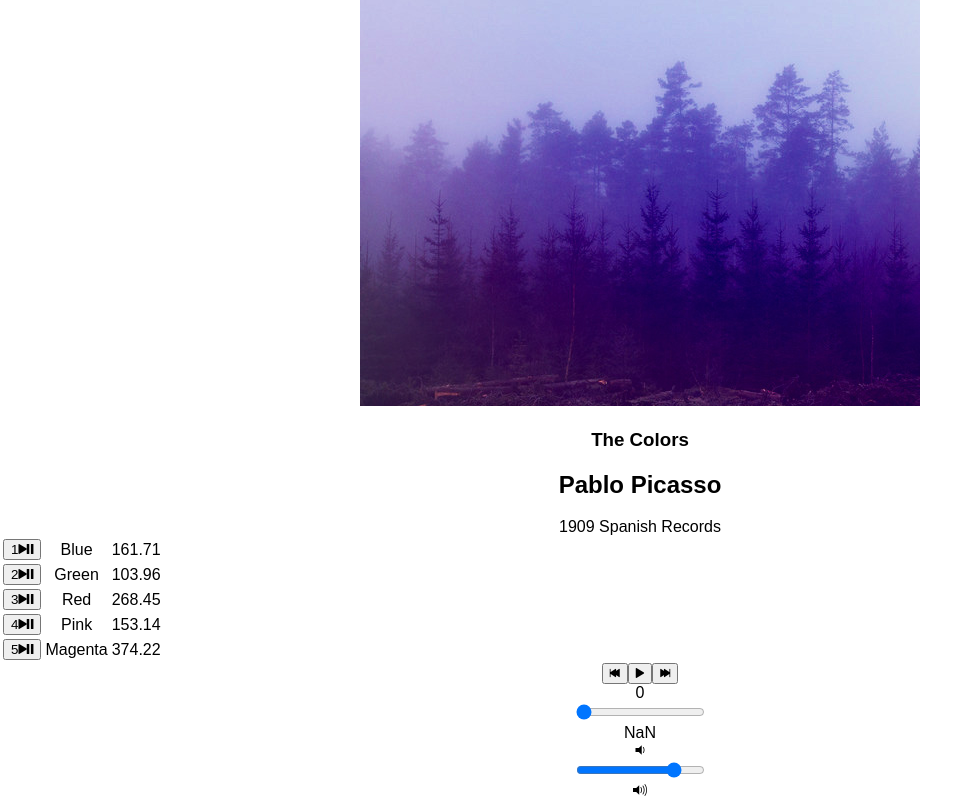
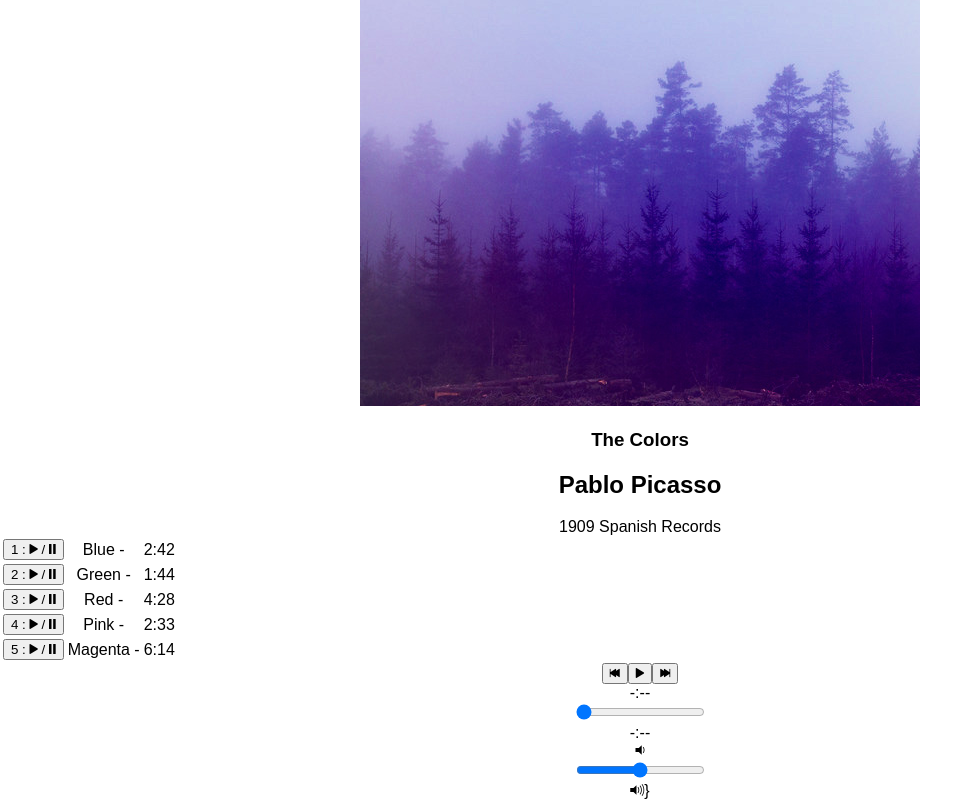
Before and after one commit to Wolferinesda/react-bloc-jams, a React (Create React App) app: page /album/the-colors in a window 1280 px wide. Shown: the part 252-1052 px from the top of the page, without its empty margins (0-980 px from the left). Built offline with nearby package versions, Linux system fonts and the light colour scheme.

Commit message:
Created a volume bar, made it so times displayed are in the correct minutes seconds format, and changed a few minor button appearances

```diff
--- a/src/components/Album.js
+++ b/src/components/Album.js
@@ -14,6 +14,8 @@ class Album extends Component {
       currentSong: album.songs[0],
       currentTime: 0,
       duration: album.songs[0].duration,
+      currentVolume: 0,
+      maxVolume: 100,
       isPlaying: false
     };
 
@@ -32,16 +34,30 @@ class Album extends Component {
         this.setState({
           duration: this.audioElement.duration
         });
+      },
+      volumeupdate: e => {
+        this.setState({
+          currentVolume: this.audioElement.currentVolume
+        });
+      },
+      volumechange: e => {
+        this.setState({
+          maxVolume: this.audioElement.maxVolume
+        });
       }
     };
     this.audioElement.addEventListener('timeupdate', this.eventListeners.timeupdate);
     this.audioElement.addEventListener('durationchange', this.eventListeners.durationchange);
+    this.audioElement.addEventListener('volumeupdate', this.eventListeners.volumeupdate);
+    this.audioElement.addEventListener('volumechange', this.eventListeners.volumechange);
   }
 
   componentWillUnmount(){
     this.audioElement.src = null;
     this.audioElement.removeEventListener('timeupdate', this.eventListeners.timeupdate);
     this.audioElement.removeEventListener('durationchange', this.eventListeners.durationchange);
+    this.audioElement.removeEventListener('volumeupdate', this.eventListeners.volumeupdate);
+    this.audioElement.removeEventListener('volumechange', this.eventListeners.volumechange);
   }
 
   play() {
@@ -95,6 +111,17 @@ class Album extends Component {
     });
   }
 
+  handleVolumeChange(e) {
+    this.audioElement.volume = e.target.value;
+    this.setState({
+      currentVolume: e.target.value
+    });
+  }
+
+  formatTime(time) {
+    return time ? `${Math.floor(time / 60)}:${Number(time % 60 / 100).toFixed(2).substr(2, 3)}` : '-:--';
+  }
+
   render() {
     return (
       <section className="album">
@@ -117,13 +144,13 @@ class Album extends Component {
               <tr className="song" key={index} onClick={() => this.handleSongClick(song)} >
                 <td>
                   <button>
-                    <span class="song-number">{index + 1}</span>
-                    <span class="ion-play"></span>
-                    <span class="ion-pause"></span>
+                    <span className="song-number">{index + 1} : </span>
+                    <span className="ion-play"> / </span>
+                    <span className="ion-pause"></span>
                   </button>
                 </td>
-                <td> {song.title} </td>
-                <td> {song.duration} </td>
+                <td> {song.title} - </td>
+                <td> {this.formatTime(song.duration)} </td>
               </tr>
             )}
           </tbody>
@@ -133,10 +160,13 @@ class Album extends Component {
           currentSong={this.state.currentSong}
           currentTime={this.audioElement.currentTime}
           duration={this.audioElement.duration}
+          currentVolume={this.audioElement.currentVolume}
           handleSongClick={() => this.handleSongClick(this.state.currentSong)}
           handlePrevClick={() => this.handlePrevClick()}
           handleNextClick={() => this.handleNextClick()}
           handleTimeChange={(e) => this.handleTimeChange(e)}
+          handleVolumeChange={(e) => this.handleVolumeChange(e)}
+          formatTime={(time) => this.formatTime(time)}
         />
       </section>
     );
--- a/src/components/PlayerBar.js
+++ b/src/components/PlayerBar.js
@@ -16,7 +16,7 @@ class PlayerBar extends Component {
           </button>
         </section>
         <section id="time-control">
-          <div className="current-time">{Math.ceil(this.props.currentTime)}</div>
+          <div className="current-time">{this.props.formatTime(this.props.currentTime)}</div>
           <input
             type="range"
             className="seek-bar"
@@ -26,12 +26,20 @@ class PlayerBar extends Component {
             step = "0.01"
             onChange={this.props.handleTimeChange}
           />
-          <div className="total-time">{Math.ceil(this.props.duration)}</div>
+          <div className="total-time"> {this.props.formatTime(this.props.duration)}</div>
         </section>
         <section id="volume-control">
           <div className="icon ion-volume-low"></div>
-          <input type="range" className="seek-bar" value="80" />
-          <div className="icon ion-volume-high"></div>
+          <input
+            type="range"
+            className="seek-bar"
+            value={this.props.currentVolume}
+            max = "1"
+            min = "0"
+            step = "0.01"
+            onChange={this.props.handleVolumeChange}
+          />
+          <div className="icon ion-volume-high">}</div>
         </section>
       </section>
     );
```
